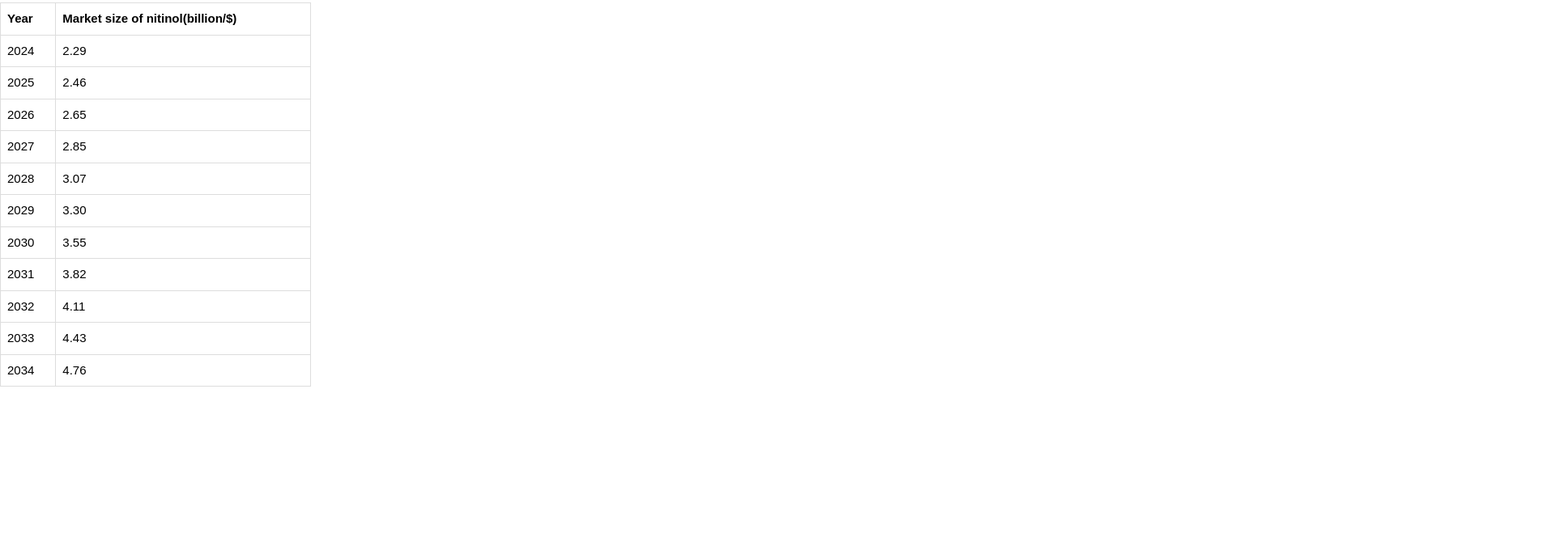
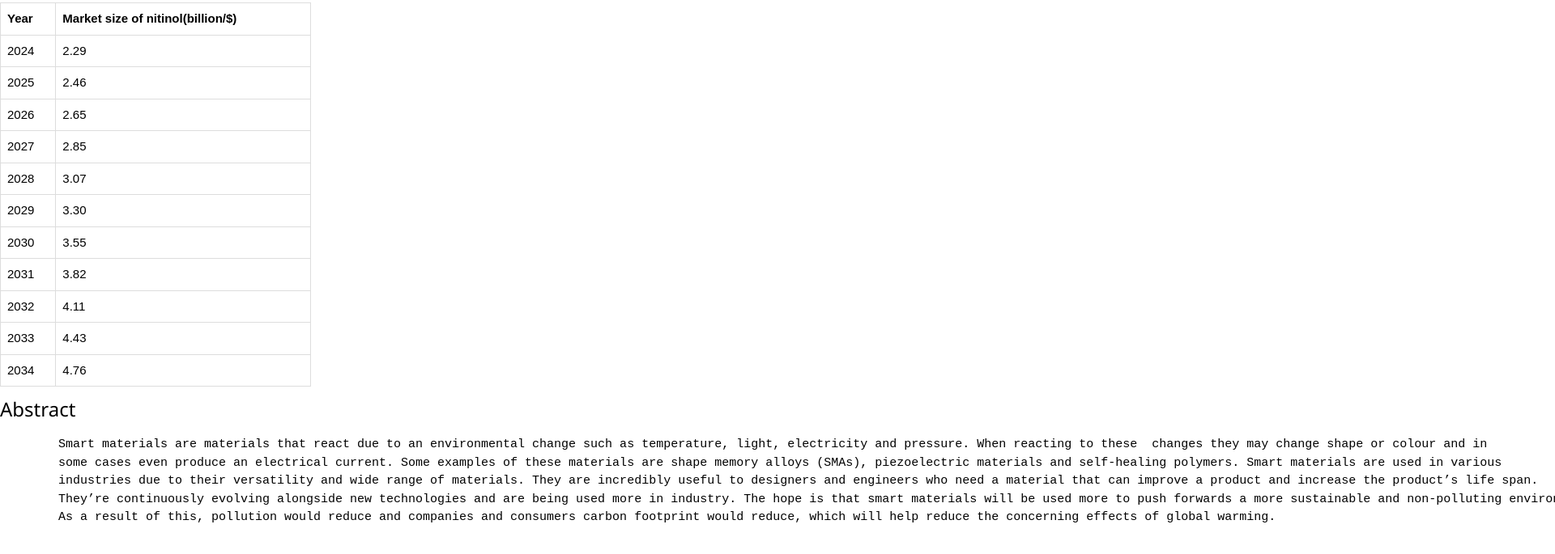
Before and after one commit to FEPSFY6916317/FY6916317, a plain HTML site: page index.html in a window 1280 px wide. Shown: the part 982-1667 px from the top of the page at 81% size, 1920 px wide, since content can reach past the window. Before the commit the page ends 1460 px from the top, so only its background shows below. Drawn offline with nearby package versions, Linux system fonts and the light colour scheme.

Commit message:
Update index.html

```diff
--- a/index.html
+++ b/index.html
@@ -122,5 +122,15 @@
       </tr>
       </tr>
     </table>
+    <h3 id="Abstract">Abstract</h3>
+    <p>
+      <pre>
+        Smart materials are materials that react due to an environmental change such as temperature, light, electricity and pressure. When reacting to these  changes they may change shape or colour and in
+        some cases even produce an electrical current. Some examples of these materials are shape memory alloys (SMAs), piezoelectric materials and self-healing polymers. Smart materials are used in various
+        industries due to their versatility and wide range of materials. They are incredibly useful to designers and engineers who need a material that can improve a product and increase the product’s life span.
+        They’re continuously evolving alongside new technologies and are being used more in industry. The hope is that smart materials will be used more to push forwards a more sustainable and non-polluting environment.
+        As a result of this, pollution would reduce and companies and consumers carbon footprint would reduce, which will help reduce the concerning effects of global warming.
+   </pre>
+    </p>
 
 </html>
```
